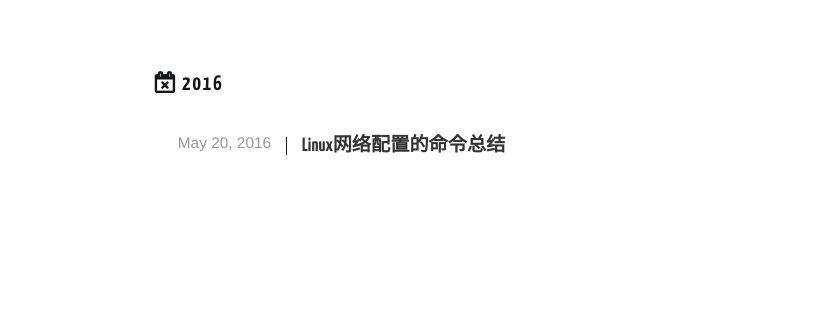
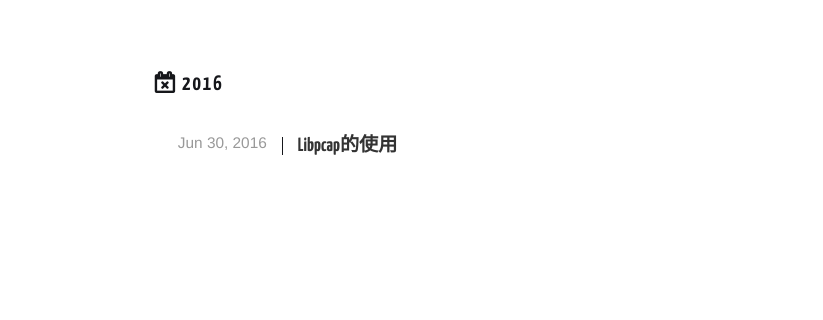
Before and after one commit to wesleyzhang92/wesleyzhang92.github.io, a plain HTML site: page tags/LINUX/index.html in a window 1280 px wide. Shown: the part 193-513 px from the top of the page, 0-823 px from the left. Drawn offline with nearby package versions, Linux system fonts and the light colour scheme; some packages are replaced by stand-ins of ours; no server answers; a script that the page names is missing; files whose address does not match are found by name; a web font is replaced by a local one.

Commit message:
Site updated: 2016-12-12 19:20:11

```diff
--- a/tags/LINUX/index.html
+++ b/tags/LINUX/index.html
@@ -14,7 +14,7 @@
   <meta name="description" content="There is a long way to go">
 <meta property="og:type" content="website">
 <meta property="og:title" content="Birdsman's Destination">
-<meta property="og:url" content="http://birdsman.top/tags/Linux/index.html">
+<meta property="og:url" content="http://birdsman.top/tags/LINUX/index.html">
 <meta property="og:site_name" content="Birdsman's Destination">
 <meta property="og:description" content="There is a long way to go">
 <meta name="twitter:card" content="summary">
@@ -112,13 +112,13 @@
   <div class="archive-article-inner">
     <header class="archive-article-header">
 
-      <a href="/2016/05/20/linux_network/" class="archive-article-date">
-		  <time datetime="2016-05-20T08:06:30.000Z" itemprop="datePublished">May 20, 2016</time>
+      <a href="/2016/06/30/Libpcap/" class="archive-article-date">
+		  <time datetime="2016-06-30T01:10:41.000Z" itemprop="datePublished">Jun 30, 2016</time>
 	  </a>
 
 
     <h1 class="thumb" itemprop="name">
-      <a class="archive-article-title" href="/2016/05/20/linux_network/">Linux网络配置的命令总结</a>
+      <a class="archive-article-title" href="/2016/06/30/Libpcap/">Libpcap的使用</a>
     </h1>
 
 
@@ -451,3 +451,9 @@ ga('send', 'pageview');
 
 </body>
 </html>
+
+  </div>
+
+
+</body>
+</html>
```
